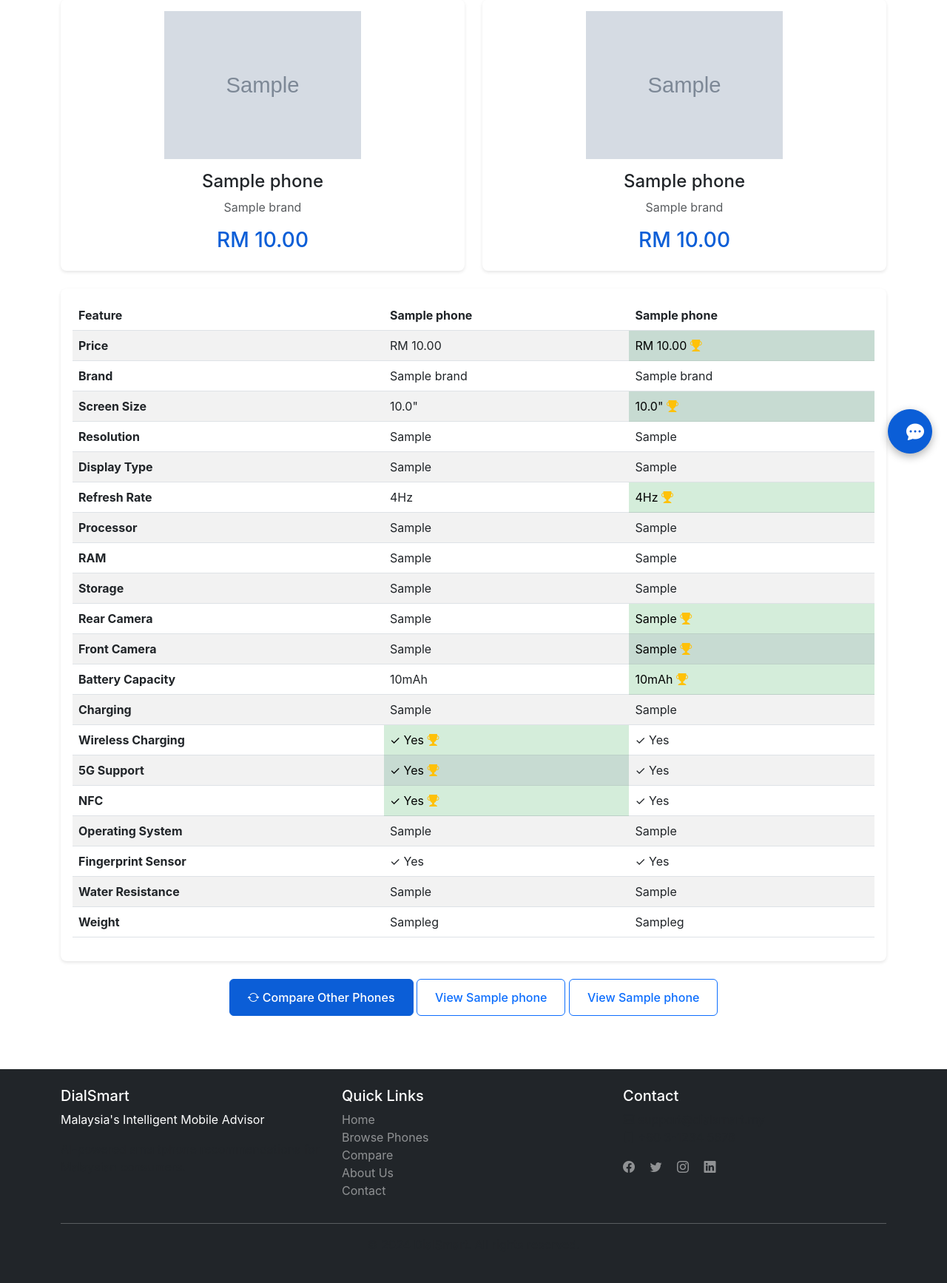
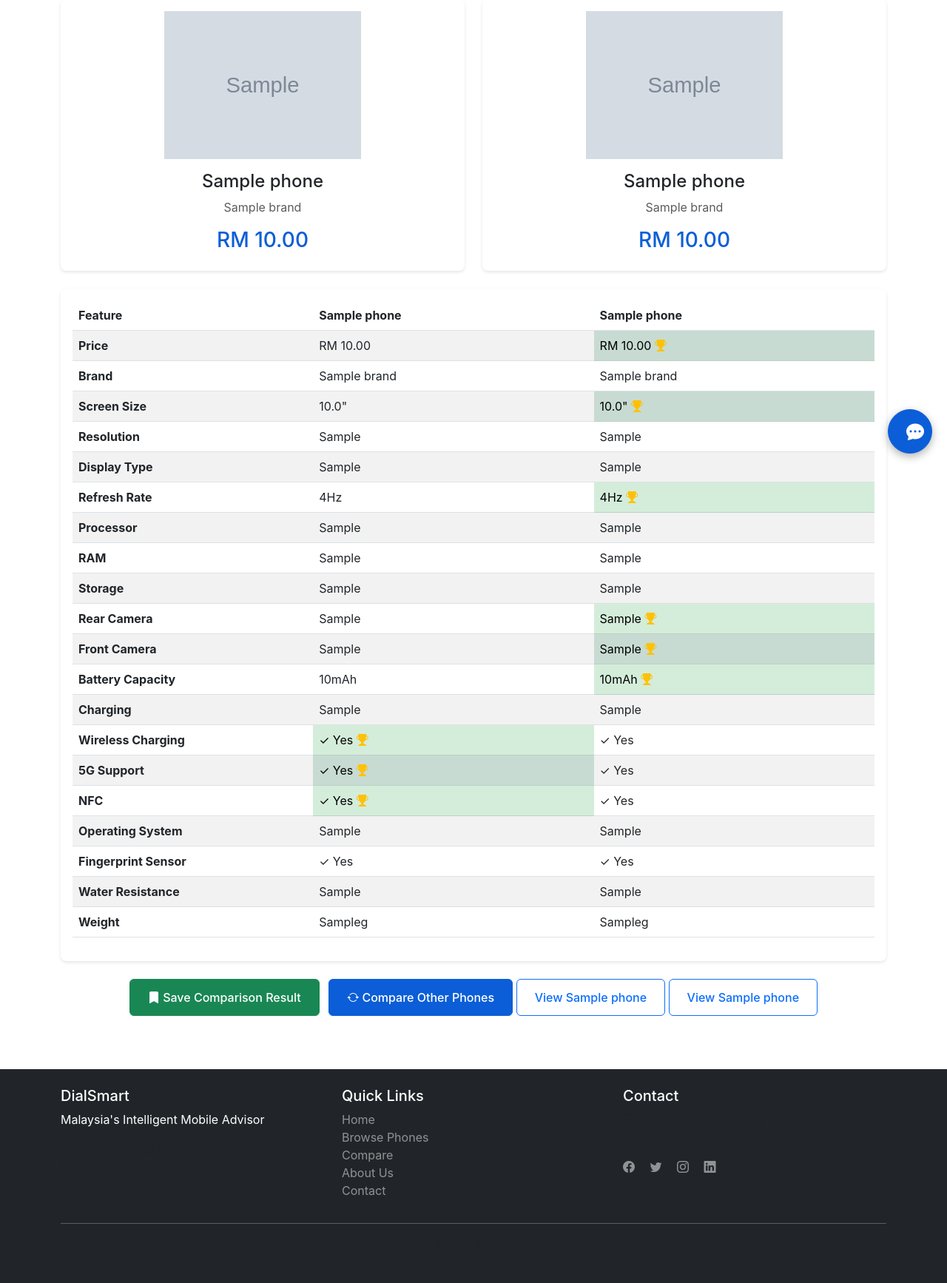
Before and after one commit to AlisonOoi123/DialSmart, a Flask app: page /phone/compare?phone1=1&phone2=1 in a window 1280 px wide. Shown: the part 167-1901 px from the top of the page at 74% size. Run offline with Flask 3, Linux system fonts and the light colour scheme; a user stored in the database is signed in; tables that the repository leaves empty hold one stand-in row (values such as "Sample post"); grey boxes marked "Sample" are stand-in pictures.

Commit message:
Add files via upload

```diff
--- a/app/templates/phone/compare_result.html
+++ b/app/templates/phone/compare_result.html
@@ -50,23 +50,23 @@
     <!-- Comparison Table -->
     <div class="card">
         <div class="card-body">
-            <table class="table table-striped">
+            <table class="table table-striped table-hover">
                 <thead>
                     <tr>
-                        <th>Feature</th>
-                        <th>{{ comparison.phone1.info.model_name }}</th>
-                        <th>{{ comparison.phone2.info.model_name }}</th>
+                        <th style="width: 30%;">Feature</th>
+                        <th style="width: 35%;">{{ comparison.phone1.info.model_name }}</th>
+                        <th style="width: 35%;">{{ comparison.phone2.info.model_name }}</th>
                     </tr>
                 </thead>
                 <tbody>
                     {% for key, data in comparison.comparison.items() %}
                     <tr>
-                        <td><strong>{{ data.label }}</strong></td>
-                        <td {% if data.winner == 1 %}class="table-success"{% endif %}>
+                        <td style="width: 30%;"><strong>{{ data.label }}</strong></td>
+                        <td style="width: 35%;" {% if data.winner == 1 %}class="table-success"{% endif %}>
                             {{ data.phone1 }}
                             {% if data.winner == 1 %}<i class="bi bi-trophy-fill text-warning"></i>{% endif %}
                         </td>
-                        <td {% if data.winner == 2 %}class="table-success"{% endif %}>
+                        <td style="width: 35%;" {% if data.winner == 2 %}class="table-success"{% endif %}>
                             {{ data.phone2 }}
                             {% if data.winner == 2 %}<i class="bi bi-trophy-fill text-warning"></i>{% endif %}
                         </td>
@@ -78,6 +78,9 @@
     </div>
 
     <div class="text-center mt-4">
+        <button class="btn btn-success me-2" onclick="saveComparison()">
+            <i class="bi bi-bookmark-fill"></i> Save Comparison Result
+        </button>
         <a href="{{ url_for('phone.compare') }}" class="btn btn-primary">
             <i class="bi bi-arrow-repeat"></i> Compare Other Phones
         </a>
@@ -89,4 +92,16 @@
         </a>
     </div>
 </div>
+
+<script>
+function saveComparison() {
+    // You can implement AJAX call to save comparison
+    alert('Comparison saved to your account!');
+    // Example:
+    // $.post('/api/save-comparison', {
+    //     phone1_id: {{ comparison.phone1.info.id }},
+    //     phone2_id: {{ comparison.phone2.info.id }}
+    // });
+}
+</script>
 {% endblock %}
```
